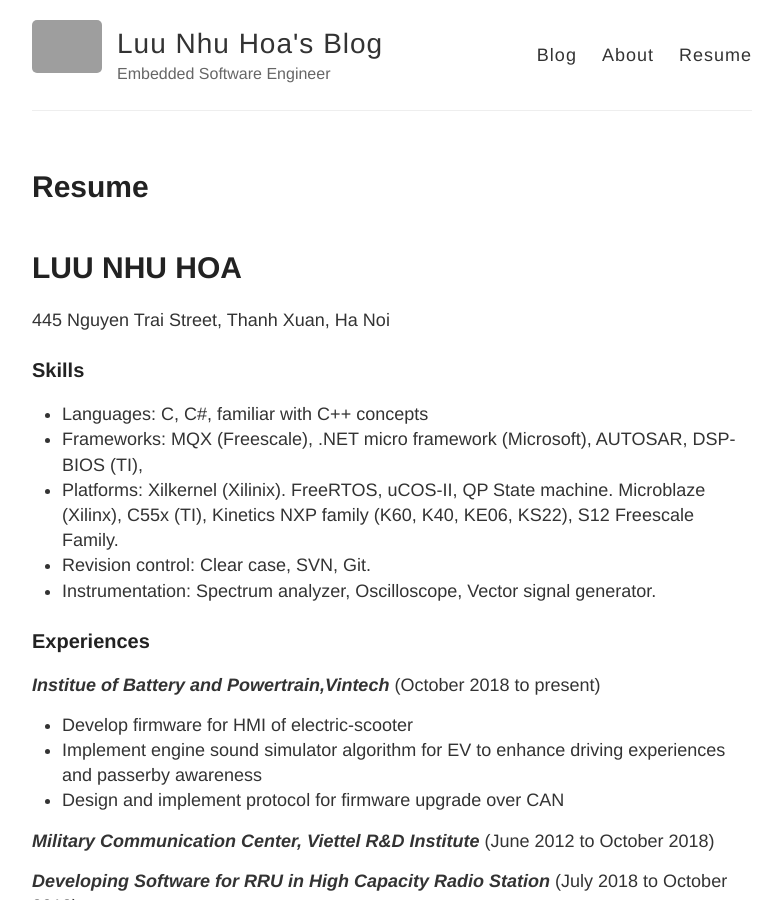
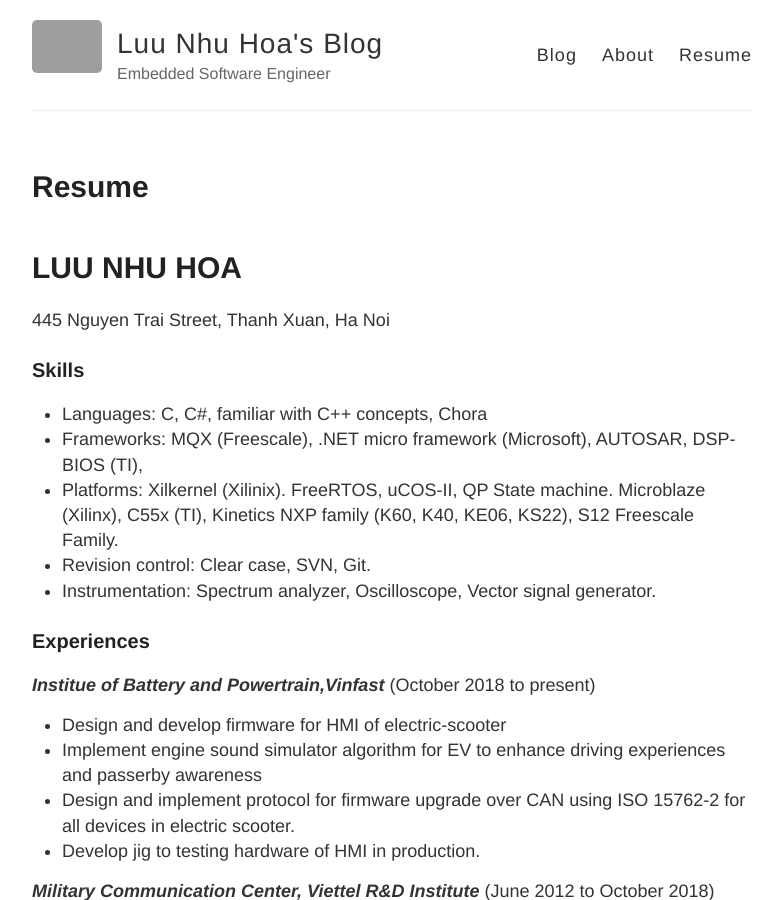
Before and after one commit to hoaln/hoaln.github.io, a Jekyll site: the page built from resume.md, in a window 1280 px wide and 900 px high. Shown: the whole window, without its empty margins (248-1029 px from the left). Built offline with Jekyll 4.4.1, drawn with Linux system fonts in a browser that asks for light colours; grey boxes are pictures that could not be loaded.

Commit message:
Update resume.md

```diff
--- a/resume.md
+++ b/resume.md
@@ -10,7 +10,7 @@ permalink: /resume/
 
 
 ### Skills
-- Languages: C, C#, familiar with C++ concepts
+- Languages: C, C#, familiar with C++ concepts, Chora
 - Frameworks: MQX	(Freescale),	.NET	micro	framework	(Microsoft),	AUTOSAR,	DSP-BIOS	(TI),
 - Platforms: Xilkernel (Xilinix). FreeRTOS, uCOS-II, QP State machine. Microblaze  (Xilinx),  C55x  (TI),  Kinetics  NXP family  (K60,  K40, KE06, KS22),  S12  Freescale Family.
 - Revision control: Clear case, SVN, Git.
@@ -18,11 +18,12 @@ permalink: /resume/
 
 ### Experiences
 
-***Institue of Battery and Powertrain,Vintech*** (October 2018 to present)
+***Institue of Battery and Powertrain,Vinfast*** (October 2018 to present)
 
-- Develop firmware for HMI of electric-scooter
+- Design and develop firmware for HMI of electric-scooter
 - Implement engine sound simulator algorithm for EV to enhance driving experiences and passerby awareness
-- Design and implement protocol for firmware upgrade over CAN
+- Design and implement protocol for firmware upgrade over CAN using ISO 15762-2 for all devices in electric scooter.
+- Develop jig to testing hardware of HMI in production.
 
 ***Military Communication Center, Viettel R&D Institute*** (June 2012 to October 2018)
 
```
